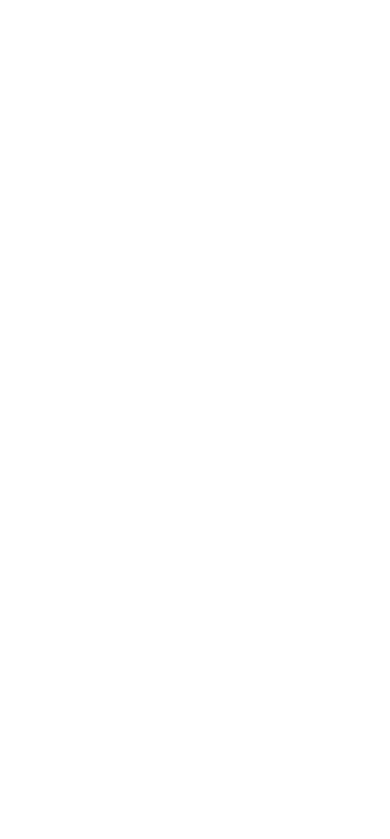
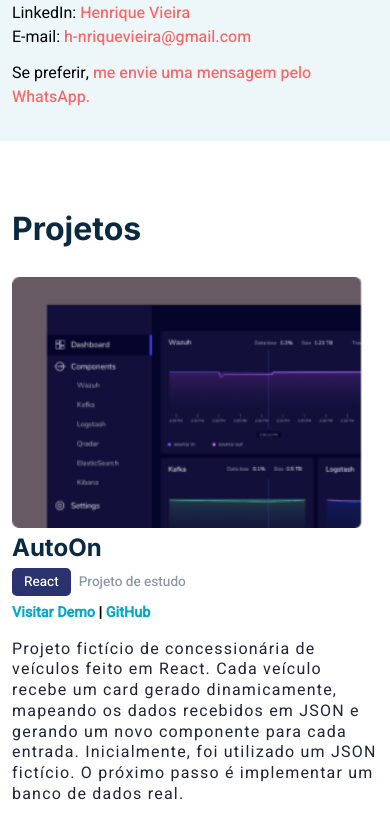
Before and after one commit to h-nriquevieira/portfolio, a React (Vite) app: page / in a window 390 px wide. Shown: the part 1003-1842 px from the top of the page. Before the commit the page ends 844 px from the top, so only its background shows below. Built offline with nearby package versions, Linux system fonts and the light colour scheme.

Commit message:
Finish mobile project card layout

```diff
--- a/src/App.jsx
+++ b/src/App.jsx
@@ -1,12 +1,14 @@
 import React from 'react';
 import Contato from './components/Contato/Contato';
 import Header from './components/Header/Header';
+import Projetos from './components/Projetos/Projetos';
 
 function App() {
   return (
     <div className="app">
       <Header />
       <Contato />
+      <Projetos />
     </div>
   );
 }
--- /dev/null
+++ b/src/components/CardProjeto/CardProjeto.css
@@ -0,0 +1,56 @@
+.card {
+    display: flex;
+    flex-direction: column;
+}
+
+.card--img {
+    max-width: 350px;
+}
+
+.card--title {
+    color: #0A2A42;
+    font-size: 1.5rem;
+    margin: .35rem 0 0;
+}
+
+.card--tags {
+    display: flex;
+    align-items: center;
+    gap: .5rem;
+    margin-top: .35rem;
+}
+
+.card--technology {
+    background-color: #2A326F;
+    color: #fff;
+    font-weight: 500;
+    font-size: .85rem;
+    text-align: center;
+    max-width: max-content;
+    padding: .25rem .75rem;
+    border-radius: 5px;
+    margin: 0;
+}
+
+.card--project-type {
+    color: #8695A4;
+    font-size: .85rem;
+    font-weight: 500;
+}
+
+.card--links {
+    font-weight: 600;
+    font-size: .9rem;
+    margin:.35rem 0 0;
+}
+
+.card--links a {
+    color: #00A8CC;
+    text-decoration: none;
+}
+
+.card--description {
+    color: #21243D;
+    line-height: 130%;
+    letter-spacing: .075rem;
+}
--- /dev/null
+++ b/src/components/CardProjeto/CardProjeto.jsx
@@ -0,0 +1,23 @@
+import React from 'react';
+import './CardProjeto.css'
+
+function CardProjeto() {
+  return (
+      <div className="card">
+          <img className="card--img" src="/project-1.png" alt="" />
+          <h3 className="card--title">AutoOn</h3>
+          <div className="card--tags">
+              <p className="card--technology">React</p>
+              <div className="card--project-type">Projeto de estudo</div>
+          </div>
+          <p className="card--links">
+              <a href="">Visitar Demo</a> | <a href="">GitHub</a>
+          </p>
+          <p className="card--description">
+          Projeto fictício de concessionária de veículos feito em React. Cada veículo recebe um card gerado dinamicamente, mapeando os dados recebidos em JSON e gerando um novo componente para cada entrada. Inicialmente, foi utilizado um JSON fictício. O próximo passo é implementar um banco de dados real.
+          </p>
+      </div>
+  );
+}
+
+export default CardProjeto;
--- a/src/components/Header/Header.css
+++ b/src/components/Header/Header.css
@@ -1,8 +1,9 @@
 header {
     padding: 2rem .75rem;
-    min-height: 50vh;
+    min-height: 100vh;
     display: grid;
     place-items: center;
+    background-color: #ffffff;
 }
 
 
--- /dev/null
+++ b/src/components/Projetos/Projetos.css
@@ -0,0 +1,12 @@
+.projetos {
+    display: grid;
+    place-items: center;
+    padding: 2rem .75rem;
+}
+
+.projetos--title {
+    font-size: 2rem;
+    color: #0A2A42;
+    line-height: 150%;
+    margin-bottom: 1.5rem;
+  }
--- /dev/null
+++ b/src/components/Projetos/Projetos.jsx
@@ -0,0 +1,16 @@
+import React from 'react';
+import CardProjeto from '../CardProjeto/CardProjeto';
+import './Projetos.css'
+
+function Projetos() {
+  return (
+    <section className="projetos">
+      <div className="container">
+        <h3 className="projetos--title">Projetos</h3>
+        <CardProjeto />
+      </div>
+    </section>
+  );
+}
+
+export default Projetos;
```
Also changed, not shown: public/project-1.png (added).
